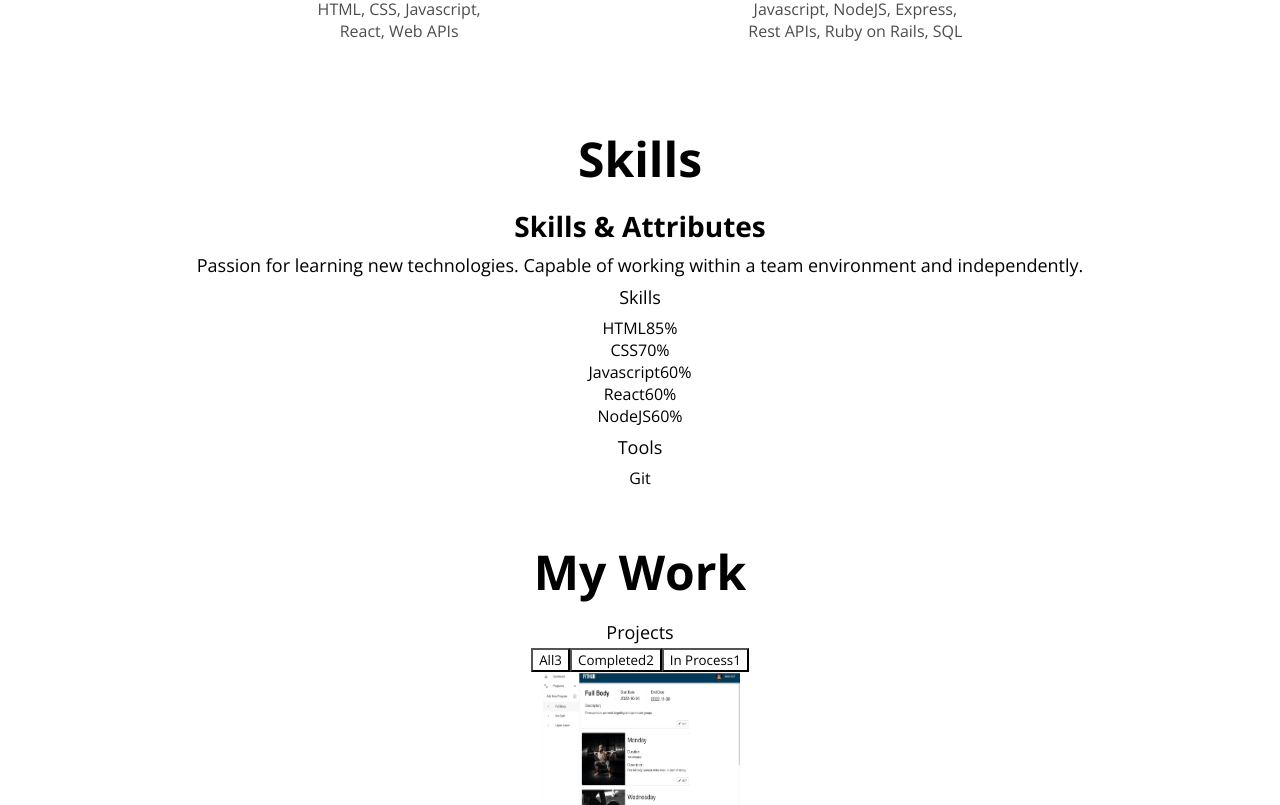
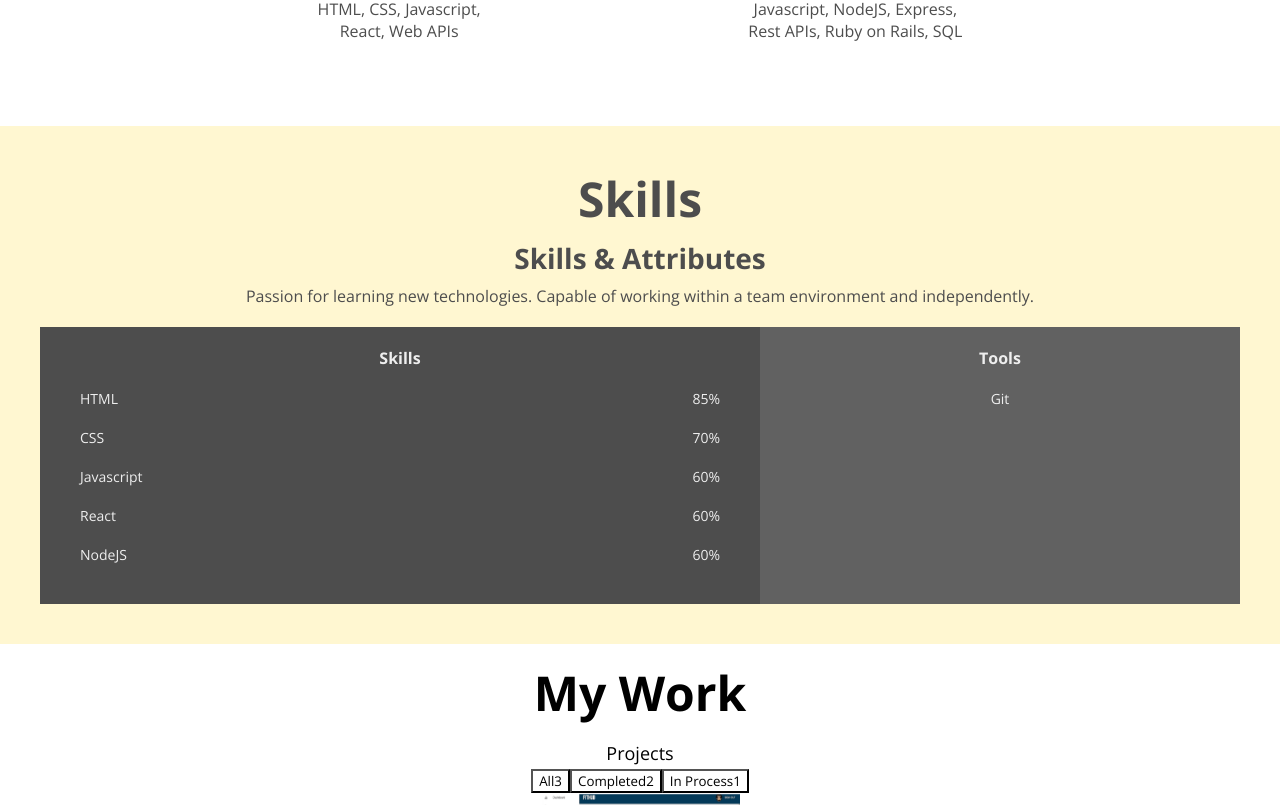
Before and after one commit to minha0817/Portfolio, a React (Create React App) app: page / in a window 1280 px wide. Shown: the part 1135-1940 px from the top of the page. Built offline with nearby package versions, Linux system fonts and the light colour scheme.

Commit message:
Add styling for Skills

```diff
--- a/src/components/About.js
+++ b/src/components/About.js
@@ -5,7 +5,7 @@ import {AiFillDatabase} from "react-icons/ai"
 
 export default function About() {
   return (
-    <section id="about" className="section">
+    <section id="about" className="section section__container">
       <h1 className="about__title">About me</h1>
       <p className="about__description">
         Full stack web developer transitioning from the early childhood
--- a/src/components/Skill.js
+++ b/src/components/Skill.js
@@ -1,51 +1,57 @@
 import React from "react";
+import "../styles/skill.css";
 
 export default function Skill() {
   return (
     <section id="skills" className="section">
       <h1 className="skill__title">Skills</h1>
       <h2 className="skill__subtitle">Skills & Attributes</h2>
-      <p className="skill__description">
+      <span className="skill__description">
         Passion for learning new technologies. Capable of working within a team
         environment and independently.
-      </p>
+      </span>
       <div className="skillset">
         <div className="skillset__left">
-          <h3 className="skillset__title">Skills</h3>
-          <div className="skill">
-            <div className="skill__description">
+          <span className="skillset__title">Skills</span>
+          <div className="skillset__all__left">
+            <div className="languages">
+              <div className="language">
                 <span>HTML</span>
                 <span>85%</span>
               </div>
             </div>
-          <div className="skill">
-            <div className="skill__description">
+            <div className="languages">
+              <div className="language">
                 <span>CSS</span>
                 <span>70%</span>
               </div>
             </div>
-          <div className="skill">
-            <div className="skill__description">
+            <div className="languages">
+              <div className="language">
                 <span>Javascript</span>
                 <span>60%</span>
               </div>
             </div>
-          <div className="skill">
-            <div className="skill__description">
+            <div className="languages">
+              <div className="language">
                 <span>React</span>
                 <span>60%</span>
               </div>
             </div>
-          <div className="skill">
-            <div className="skill__description">
+            <div className="languages">
+              <div className="language">
                 <span>NodeJS</span>
                 <span>60%</span>
               </div>
             </div>
           </div>
+        </div>
+        <div></div>
         <div className="skillset__right">
-          <h3>Tools</h3>
+          <span className="skillset__title">Tools</span>
+          <div className="skillset__all_right">
             <span>Git</span>
+          </div>
         </div>
       </div>
     </section>
--- a/src/globalVariable.css
+++ b/src/globalVariable.css
@@ -87,6 +87,9 @@ p {
 
 .section {
   text-align: center;
+}
+
+.section__container {
+  max-width: 1000;
   margin: 50px;
-  max-width: 1000;
 }
--- /dev/null
+++ b/src/styles/skill.css
@@ -0,0 +1,53 @@
+#skills{
+  background-color: var(--color-yellow);
+  padding: 40px;
+}
+
+.skill__title,
+.skill__subtitle,
+.skill__description {
+  color: var(--color-dark-grey);
+}
+
+.skill__title{
+  margin: 0;
+}
+
+.skillset {
+  display: flex;
+  justify-content: space-evenly;
+  background-color: var(--color-light-grey);
+  margin-top: 20px;
+  color: var(--color-light-white);
+}
+
+.skillset__left {
+  background-color: var(--color-dark-grey);
+  flex-basis: 60%;
+  padding: 20px;
+}
+
+.languages {
+  margin: 20px;
+  font-size: var(--font-micro);
+}
+
+.language {
+  display: flex;
+  justify-content: space-between;
+}
+
+.skillset__right {
+  background-color: var(--color-grey);
+  flex-basis: 40%;
+  padding: 20px;
+}
+
+.skillset__all_right {
+  padding: 20px;
+  font-size: var(--font-micro);
+}
+
+.skillset__title {
+  font-weight: var(--weight-bold);
+}
```
Lines whose indentation alone changed are shown as unchanged.
